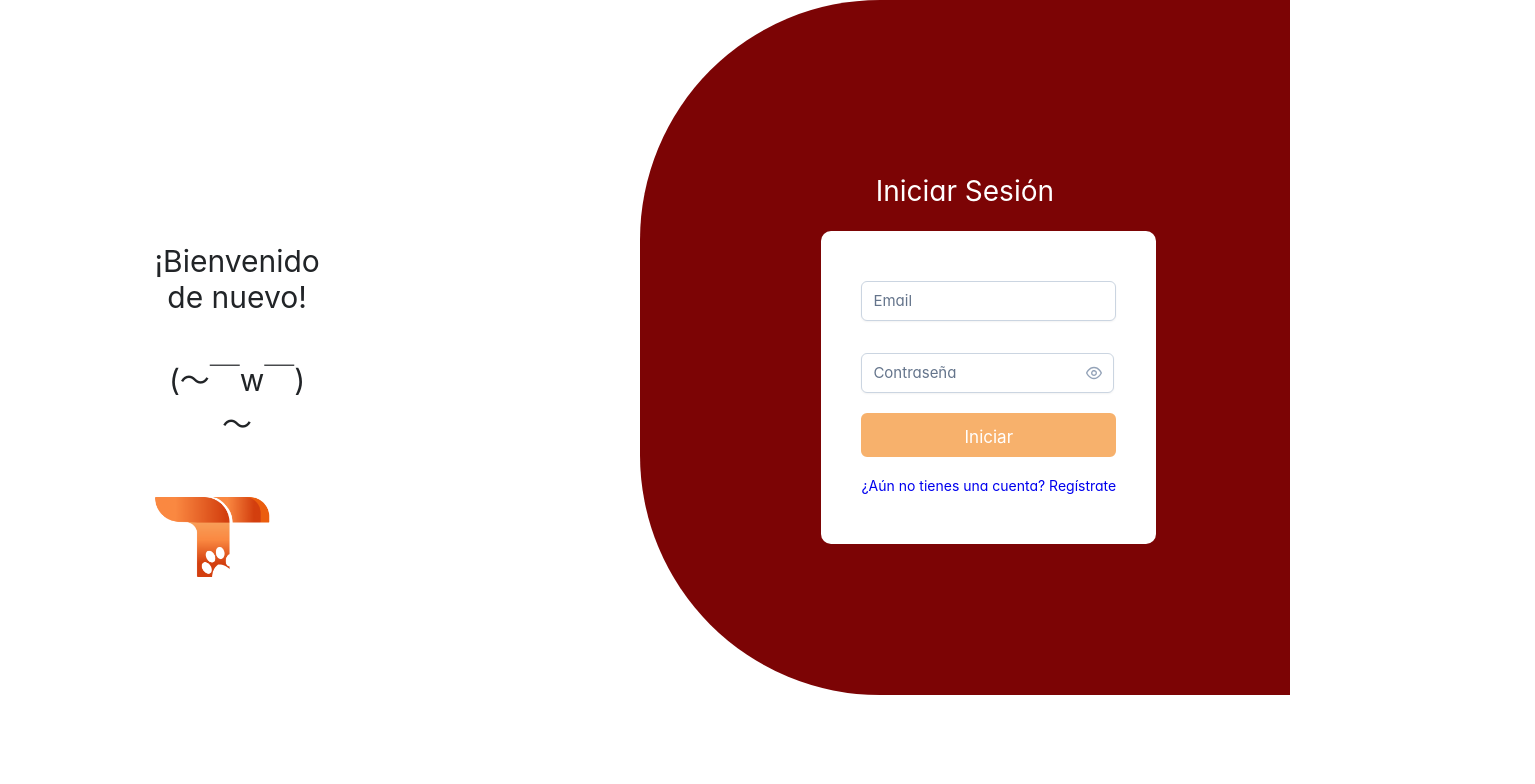
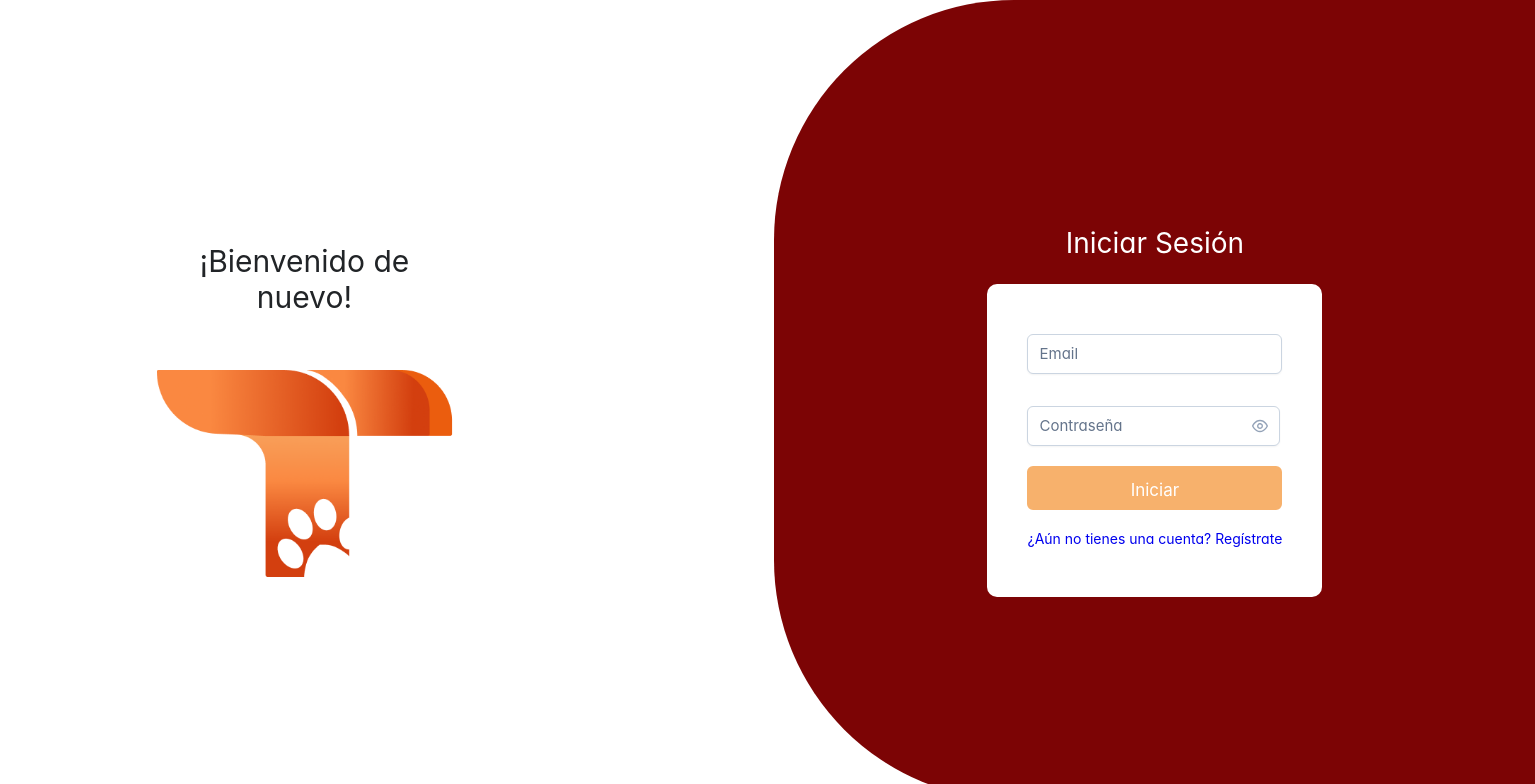
Before and after one commit to FernandoKumul/testana, a Vue app: page /login in a window 1280 px wide. Shown: the top 784 px of the page, 1535 px wide, since content can reach past the window. Built offline with nearby package versions, Linux system fonts and the light colour scheme.

Commit message:
fixed, i guess

```diff
--- a/src/views/LoginView.vue
+++ b/src/views/LoginView.vue
@@ -2,7 +2,6 @@
   <body>
     <div class="column_1">
       <h1>¡Bienvenido de nuevo!</h1>
-      <h1>(～￣w￣)～</h1>
       <img src="/src/assets/img/Logo.png" alt="logo">
     </div>
 
@@ -52,7 +51,7 @@ body {
 
 img {
   margin-top: 2rem;
-  width: 70%;
+  width: 300px;
   display: flex;
 }
 
@@ -61,8 +60,7 @@ img {
 }
 
 .half-square {
-  width: 650px;
-  height: 695px;
+  width: 761px;
   background-color: #7C0405;
   border-radius: 15rem 0 0 15rem;
   display: flex;
@@ -79,7 +77,6 @@ h2{
 }
 
 .container {
-  margin-left: 3rem;
   background-color: white;
   border-radius: 10px;
   padding: 50px 40px;
@@ -95,7 +92,6 @@ h2{
 }
 
 .FloatLabel {
-  margin-left: 1.5rem;
   margin-bottom: 2rem;
 }
 
--- a/src/views/RegisterView.vue
+++ b/src/views/RegisterView.vue
@@ -1,7 +1,7 @@
 <template>
   <body>
     <div class="column_1">
-      <h1>¡Únete a nosotros! (～￣w￣)～</h1>
+      <h1>¡Únete a nosotros!</h1>
 
       <img src="/src/assets/img/Logo.png" alt="logo">
 
@@ -94,7 +94,7 @@ body {
 
 img {
   margin-top: 2rem;
-  width: 70%;
+  width: 300px;
   display: flex;
 }
 
@@ -103,8 +103,7 @@ img {
 }
 
 .half-square {
-  width: 650px;
-  height: 695px;
+  width: 761px;
   background-color: #7C0405;
   border-radius: 15rem 0 0 15rem;
   display: flex;
@@ -121,7 +120,6 @@ h2{
 }
 
 .container {
-  margin-left: 3rem;
   background-color: white;
   border-radius: 10px;
   padding: 50px 40px;
@@ -137,7 +135,6 @@ h2{
 }
 
 .FloatLabel {
-  margin-left: 1.5rem;
   margin-bottom: 2rem;
 }
 
```
